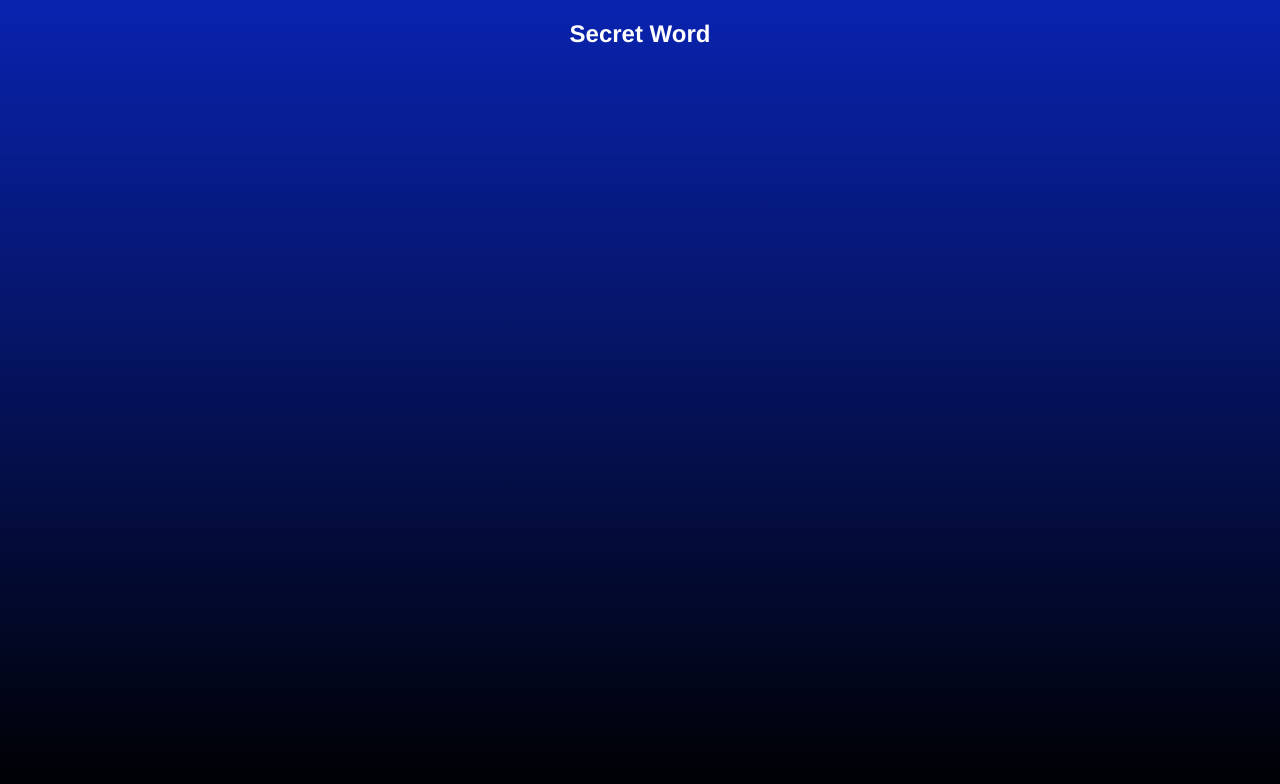
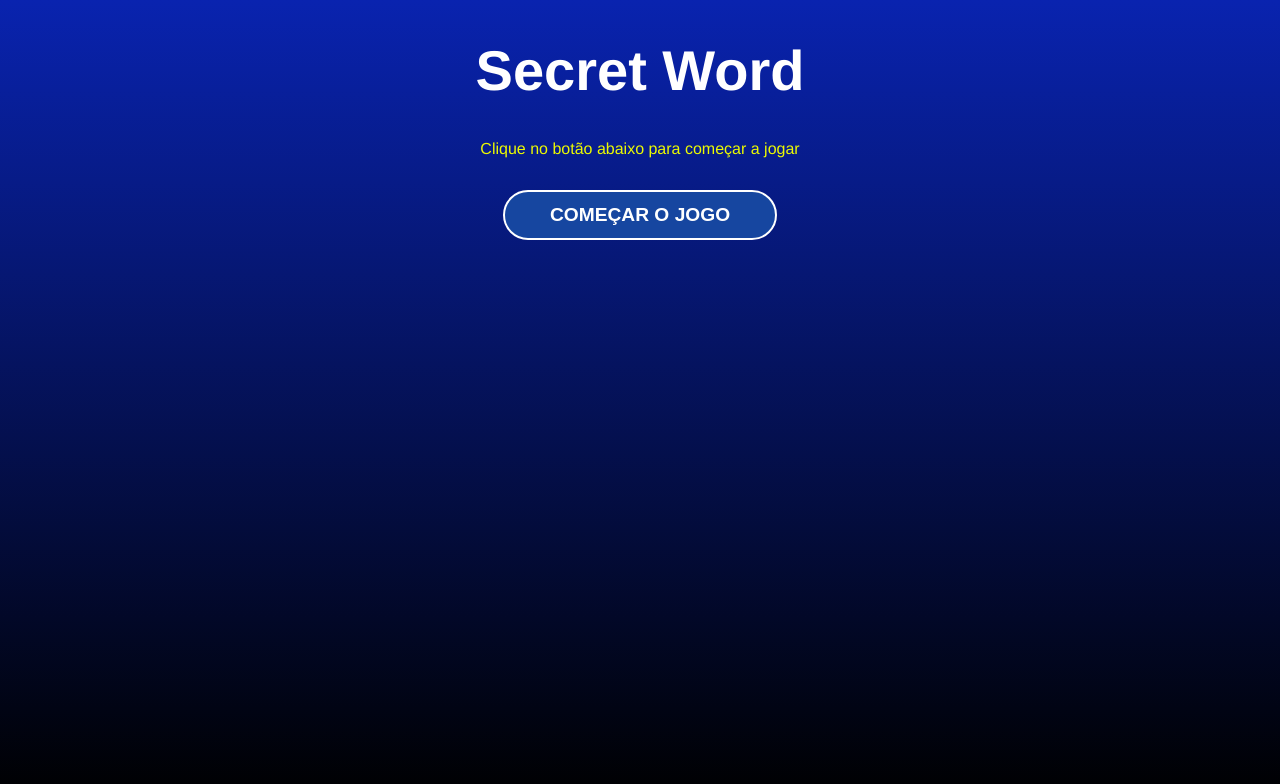
Before and after one commit to PauloVitorrr/secret-word, a React (Create React App) app: page / in a window 1280 px wide. Shown: the top 784 px of the page. Built offline with nearby package versions, Linux system fonts and the light colour scheme.

Commit message:
criando components e começando a logica

```diff
--- a/src/App.js
+++ b/src/App.js
@@ -1,9 +1,34 @@
+//css
 import './App.css';
 
+//react
+import {useCallback, useEffect, useState} from "react";
+
+//data
+import {wordsList} from "./data/words";
+
+//components
+import StartScreen from './components/StartScreen';
+import Game from './components/Game';
+import GameOver from './components/GameOver';
+
+const stages = [
+  {id: 1, name: "start"},
+  {id: 2, name: "game"},
+  {id: 3, name: "end"},
+]
+
 function App() {
+  const [gameStage, setGameStage] = useState(stages[0].name)
+  const [words] = useState(wordsList)
+
+  console.log(words)
+
   return (
     <div className="App">
-      <h2>Secret Word</h2>
+      {gameStage === "start" && <StartScreen/>}
+      {gameStage === "game" && <Game/>}
+      {gameStage === "end" && <GameOver/>}
     </div>
   );
 }
--- /dev/null
+++ b/src/components/Game/index.js
@@ -0,0 +1,9 @@
+import "./style.css";
+
+const Game = () =>{
+    return(
+        <div>Game</div>
+    )
+}
+
+export default Game
--- /dev/null
+++ b/src/components/GameOver/index.js
@@ -0,0 +1,9 @@
+import "./style.css"
+
+const GameOver = () => {
+    return(
+        <div>Game Over</div>
+    )
+}
+
+export default GameOver
--- /dev/null
+++ b/src/components/StartScreen/index.js
@@ -0,0 +1,14 @@
+import "./style.css";
+
+
+const StartScreen = () => {
+    return(
+        <div className="start">
+            <h1>Secret Word</h1>
+            <p>Clique no botão abaixo para começar a jogar</p>
+            <button>Começar o jogo</button>
+        </div>
+    )
+}
+
+export default StartScreen
--- /dev/null
+++ b/src/components/StartScreen/style.css
@@ -0,0 +1,8 @@
+.start h1{
+    font-size: 3.5em;
+}
+
+.start p{
+    margin-bottom: 2em;
+    color: #ecfa00;
+}
--- a/src/index.css
+++ b/src/index.css
@@ -9,3 +9,21 @@
   background: linear-gradient(180deg, rgba(9, 35, 175, 1) 0%, rgba(0, 0, 0, 1) 100%);
   color: #fff;
 }
+
+button{
+  background: #1646a0;
+  color: #fff;
+  padding: 0 45px;
+  border: 2px solid #fff;
+  border-radius: 25px;
+  height: 50px;
+  text-transform: uppercase;
+  font-weight: bold;
+  font-size: 1.2em;
+  cursor: pointer;
+  transition: .4s;
+}
+
+button:hover{
+  background-color: #0923af;
+}
```
Also changed, not shown: src/components/Game/style.css (added), src/components/GameOver/style.css (added).
